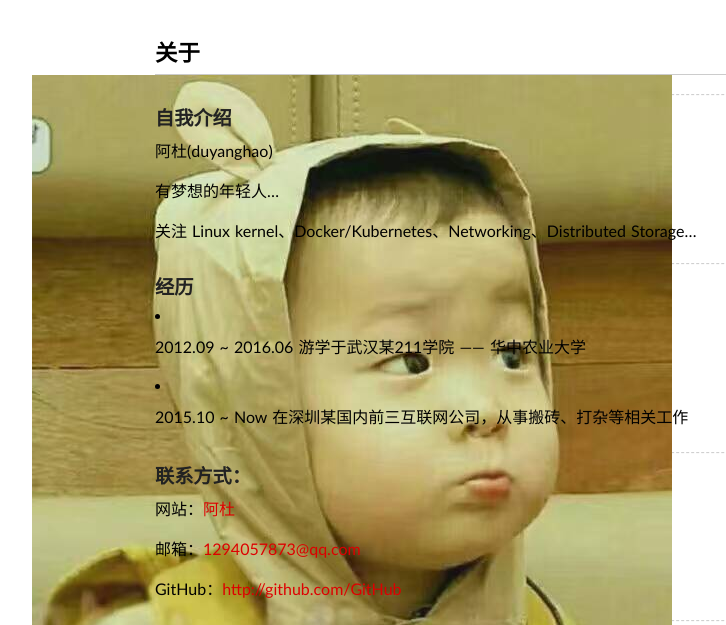
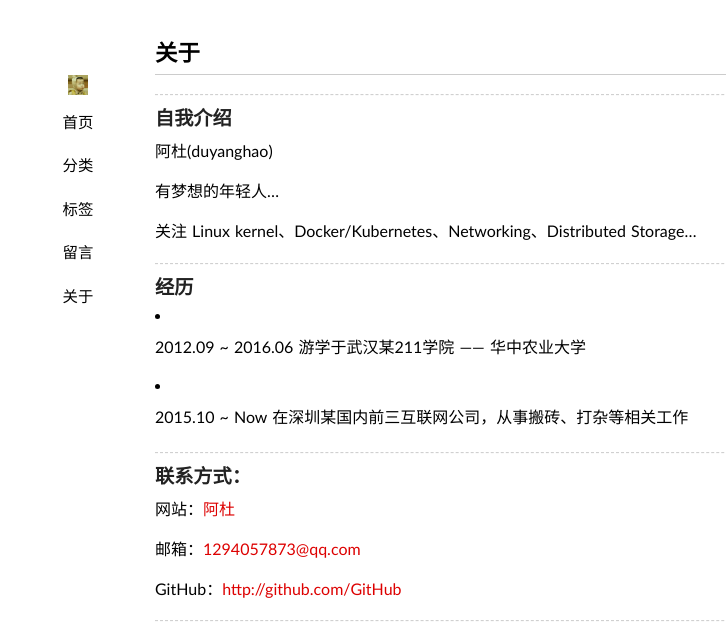
Before and after one commit to duyanghao/duyanghao.github.io, a Jekyll site: the page built from about/index.md, in a window 1280 px wide. Shown: the top 625 px of the page, without its empty margins (35-761 px from the left). Built offline with Jekyll 4.4.1, drawn with Linux system fonts in a browser that asks for light colours; some web fonts are replaced; comment, search, counter and statistics services are not loaded; grey boxes are pictures that could not be loaded.

Commit message:
Update Template
Signed-off-by: duyanghao <1294057873@qq.com>

```diff
--- a/_layouts/default.html
+++ b/_layouts/default.html
@@ -17,7 +17,7 @@
         <h1>{{ page.title }}</h1>
         </header>
         <nav>
-				<img src="/public/img/github.jpg"  alt="logo" />
+				<img src="/public/img/github.jpg" style="width:20px;height:20px;" alt="logo" />
         <span><a title="网站首页" class="" href="/">首页</a></span>
         <span><a title="文章分类" class="" href="/categories/">分类</a></span>
         <span><a title="标签索引" class="" href="/tags/">标签</a></span>
--- a/about/index.md
+++ b/about/index.md
@@ -5,6 +5,7 @@ comments: no
 ---
 
 ---
+
 ### 自我介绍
 
 {{ site.about }}
@@ -15,6 +16,7 @@ comments: no
 
 
 ---
+
 ### 经历
 
 * 2012.09 ~ 2016.06 游学于武汉某211学院 —— 华中农业大学
@@ -23,6 +25,7 @@ comments: no
 
 
 ---
+
 ### 联系方式：
 
 {% if site.qq %}
```
